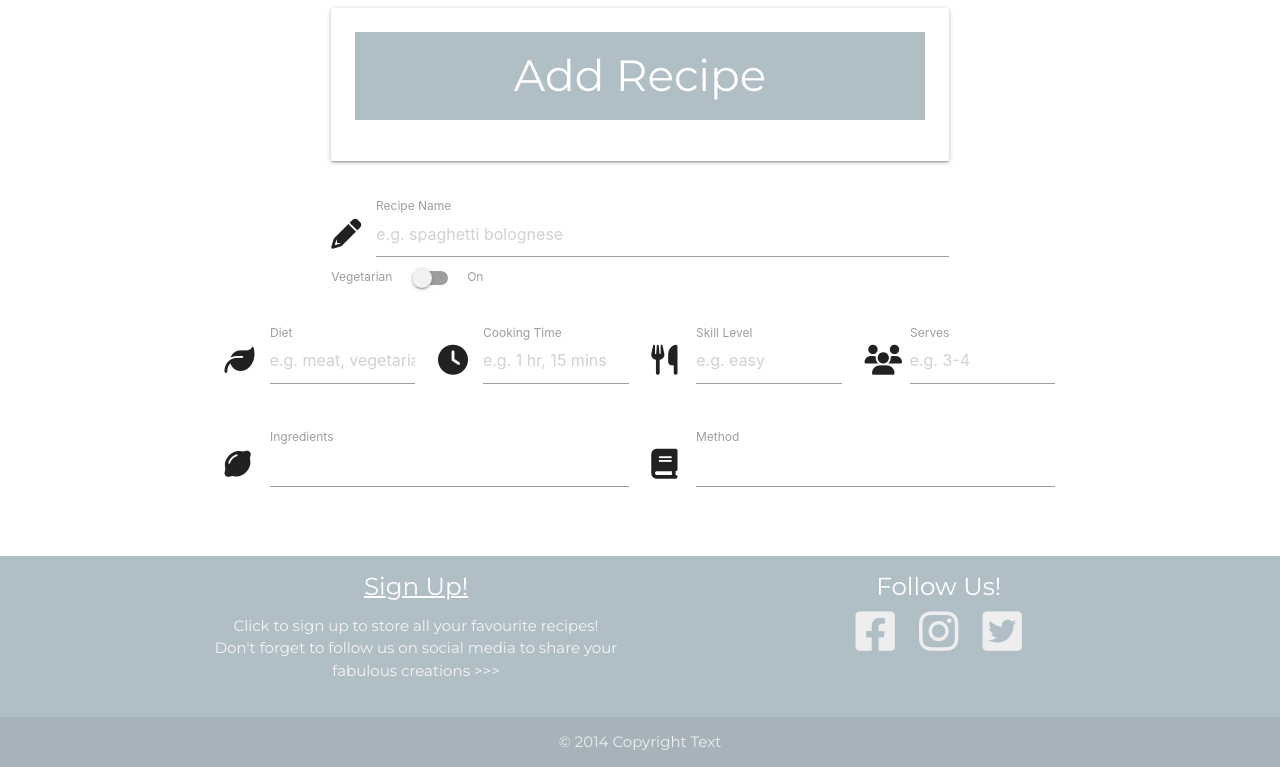
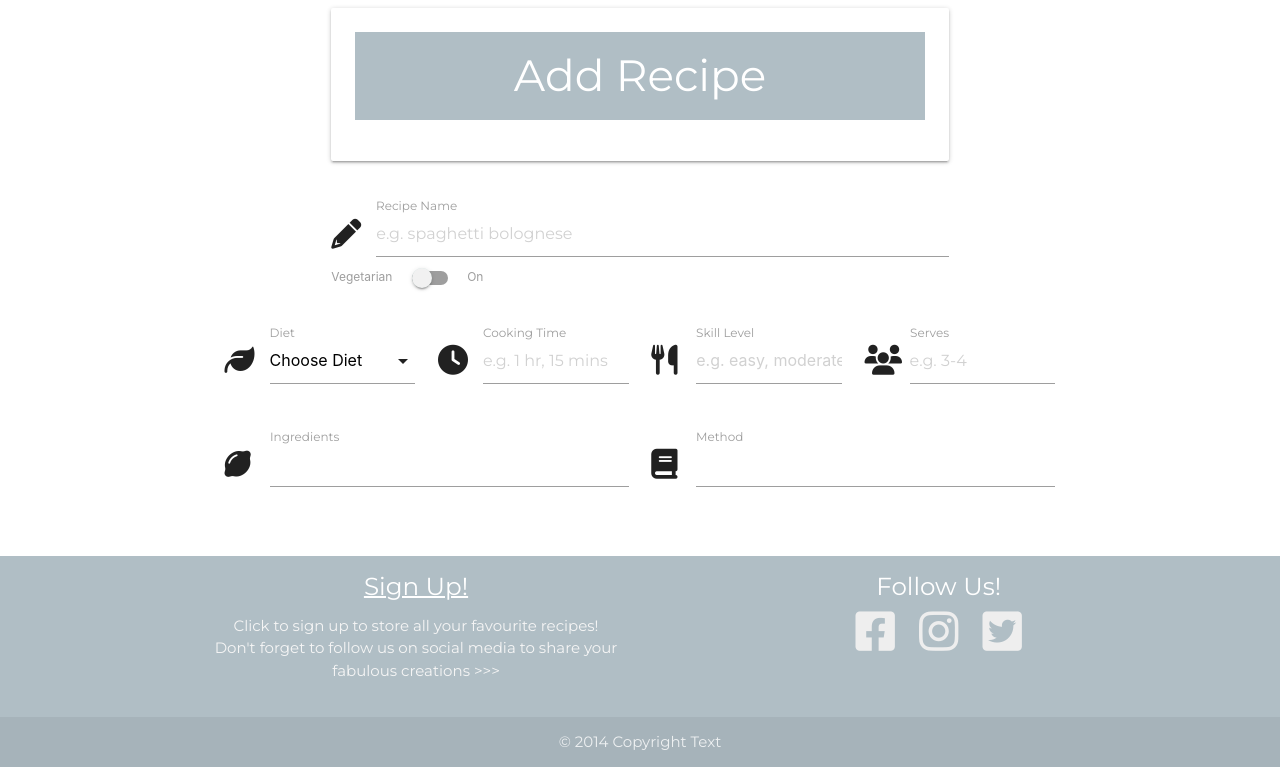
Before and after one commit to LauraJones929/project-3, a Flask app: page /add_recipe in a window 1280 px wide. Shown: the part 128-895 px from the top of the page. Run offline with Flask 2, Linux system fonts and the light colour scheme; data that the repository does not hold is empty; some libraries are stand-ins or nearby versions; some web fonts are replaced.

Commit message:
Add Diet dropdown

```diff
--- a/app.py
+++ b/app.py
@@ -97,7 +97,9 @@ def logout():
 
 @app.route("/add_recipe")
 def add_recipe():
-    return render_template("add_recipe.html")
+    diets = mongo.db.categories.find().sort("diet_name", 1)
+    skills = mongo.db.recipes.find().sort("skill_level", 1)
+    return render_template("add_recipe.html", diets=diets, skills=skills)
 
 
 if __name__ == "__main__":
--- a/static/js/script.js
+++ b/static/js/script.js
@@ -23,3 +23,8 @@
     var elems = document.querySelectorAll('.fixed-action-btn');
     var instances = M.FloatingActionButton.init(elems, options);
   });
+
+  document.addEventListener('DOMContentLoaded', function() {
+    var elems = document.querySelectorAll('select');
+    var instances = M.FormSelect.init(elems);
+  });
--- a/templates/add_recipe.html
+++ b/templates/add_recipe.html
@@ -16,9 +16,9 @@
             <div class="row">
                 <div class="input-field col s8 offset-s2 l6 offset-l3">
                     <i class="fas fa-pencil prefix"></i>
-                    <input id="recipe_name" name="recipe_name" type="text" class="validate"
+                    <input id="recipe_name" name="recipe_name" type="text" class="font-style validate"
                         minlength="5" maxlength="70" placeholder="e.g. spaghetti bolognese" required>
-                    <label for="recipe_name">Recipe Name</label>
+                    <label for="recipe_name" class="font-style validate">Recipe Name</label>
                     <div class="switch">
                         <label>
                           Vegetarian
@@ -32,43 +32,49 @@
             <div class="row">
                 <div class="input-field col s10 offset-s1 m4 offset-m2 l2 offset-l2">
                     <i class="fas fa-leaf prefix"></i>
-                    <input id="diet" name="diet" type="text" class="validate"
-                        minlength="3" maxlength="20" placeholder="e.g. meat, vegetarian" required>
-                    <label for="diet">Diet</label>
+                    <select id="diet_name" name="diet_name" class="validate" required>
+                        <option value="" disabled selected>Choose Diet</option>
+                        {% for diet in diets %}
+                        <option value="{{ diet.diet_name }}">{{ diet.diet_name }}</option>
+                        {% endfor %}
+                    </select>
+                    <label for="diet_name" class="font-style validate">Diet</label>
                 </div>
                 <div class="input-field col s10 offset-s1 m4 l2">
                     <i class="fas fa-clock prefix"></i>
-                    <input id="cooking_time" name="cooking_time" type="tel" class="validate"
+                    <input id="cooking_time" name="cooking_time" type="tel" class="font-style validate"
                         minlength="2" maxlength="25" placeholder="e.g. 1 hr, 15 mins" required>
-                    <label for="cooking_time">Cooking Time</label>
+                    <label for="cooking_time" class="font-style validate">Cooking Time</label>
                 </div>
                 <div class="input-field col s10 offset-s1 m4 offset-m2 l2">
                     <i class="fas fa-utensils prefix"></i>
-                    <input id="skill_level" name="skill_level" type="tel" class="validate"
-                        minlength="3" maxlength="15" placeholder="e.g. easy" required>
-                    <label for="skill_level">Skill Level</label>
+                    <input id="skill_level" name="skill_level" type="text" class="validate"
+                        minlength="3" maxlength="15" placeholder="e.g. easy, moderate, hard" required>
+                    <label for="skill_level" class="font-style validate">Skill Level</label>
                 </div>
                 <div class="input-field col s10 offset-s1 m4 l2">
                     <i class="fas fa-users prefix"></i>
-                    <input id="serves" name="serves" type="tel" class="validate"
+                    <input id="serves" name="serves" type="tel" class="font-style validate"
                         minlength="1" maxlength="5" placeholder="e.g. 3-4" required>
-                    <label for="serves">Serves</label>
+                    <label for="serves" class="font-style validate">Serves</label>
                 </div>
             </div>
             <div class="row">
                 <div class="input-field col s10 offset-s1 m5 offset-m1 l4 offset-l2">
                     <i class="fas fa-lemon prefix"></i>
                     <textarea id="ingredients" name="ingredients" type="text"
-                        minlength="10" maxlength="1000" class="materialize-textarea validate" required>
+                        minlength="10" maxlength="1000" class="materialize-textarea validate font-style"
+                        required>
                     </textarea>
-                    <label for="ingredients">Ingredients</label>
+                    <label for="ingredients" class="font-style validate">Ingredients</label>
                 </div>
                 <div class="input-field col s10 offset-s1 m5 l4">
                     <i class="fas fa-book prefix"></i>
-                    <textarea id="method" name="method" type="tel" class="materialize-textarea validate"
-                        minlength="10" maxlength="1000" required>
+                    <textarea id="method" name="method" type="tel"
+                        class="materialize-textarea validate font-style" minlength="10"
+                        maxlength="1000" required>
                     </textarea>
-                    <label for="method">Method</label>
+                    <label for="method" class="font-style validate">Method</label>
                 </div>
             </div>
         </form>
```
Also changed, not shown: templates/recipes.html (+4 -4 lines).
